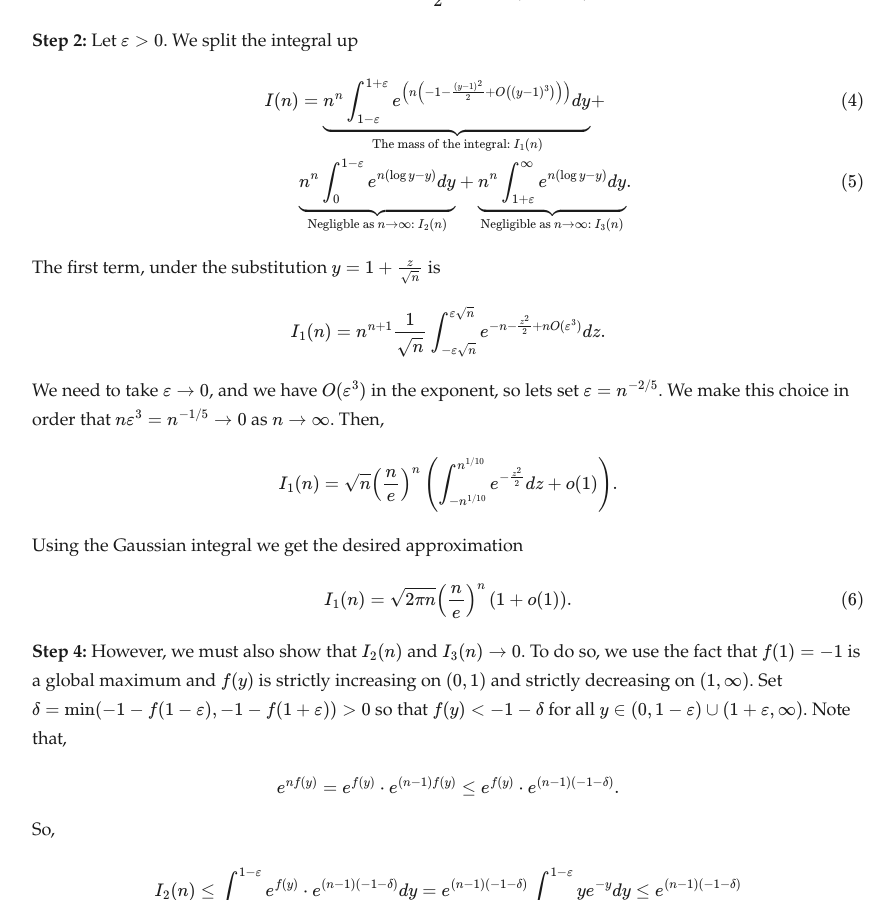
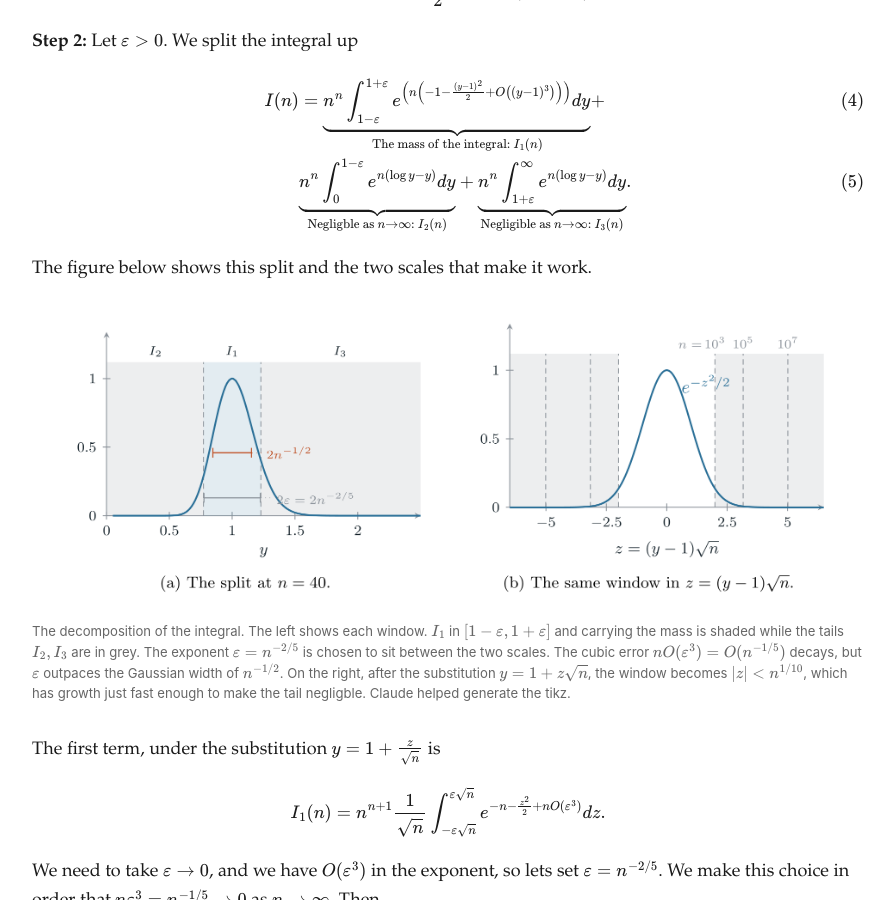
Before and after one commit to oakleafwarrior/oakleafwarrior.github.io, a Jekyll site: the page built from _posts/2026-08-04-steepest-descent-i-laplace-stirling.md, in a window 1280 px wide and 900 px high, scrolled down 2350 px. Shown: the whole window, without its empty margins (192-1086 px from the left). Built offline with Jekyll 4.4.1, drawn with Linux system fonts in a browser that asks for light colours; some of the changed text lies outside the part shown.

Commit message:
editing figure captions

```diff
--- a/_posts/2026-08-04-steepest-descent-i-laplace-stirling.md
+++ b/_posts/2026-08-04-steepest-descent-i-laplace-stirling.md
@@ -68,7 +68,7 @@ The figure below shows this concentration happening.
 
 {% include figure.html
    src="/assets/img/posts/steepest-descent/fig01-laplace-concentration.png"
-   caption="The integrand of $I(n)$ after normalising by its maximum, $e^{\,n(f(y)-f(1))}$ with $f(y)=\log y-y$. As $n$ grows the mass collapses onto the global maximum $y_0=1$ at scale $n^{-1/2}$ with Gaussian profile, $e^{-n(y-1)^2/2}$, from $f(y)=-1-\tfrac{(y-1)^2}{2}+O((y-1)^3)$. We see that the integrand is exponentially small outside of a fixed neighborhood of $y_0$. Claude generated picture."
+   caption="The integrand of $I(n)$ after normalising by its maximum, $e^{\,n(f(y)-f(1))}$ with $f(y)=\log y-y$. As $n$ grows the mass collapses onto the global maximum $y_0=1$ at scale $n^{-1/2}$ with Gaussian profile, $e^{-n(y-1)^2/2}$, from $f(y)=-1-\tfrac{(y-1)^2}{2}+O((y-1)^3)$. We see that the integrand is exponentially small outside of a fixed neighborhood of $y_0$. Claude helped generate the tikz."
    alt="Plot of the normalized Laplace integrand concentrating at y=1 as n grows from 5 to 100, compared against its Gaussian approximation."
    width="85%" %}
 
@@ -114,13 +114,13 @@ $$
 \end{align}
 $$
 
-<!-- The figure below shows this split and the two scales that make it work.
+The figure below shows this split and the two scales that make it work.
 
 {% include figure.html
    src="/assets/img/posts/steepest-descent/fig02-laplace-split.png"
-   caption="The decomposition of the integral. The left shows each window. $I_1$ in $[1-\vep,1+\vep]$ and carrying the mass is shaded while the tails $I_2,I_3$ are in grey. The exponent $\vep=n^{-2/5}$ is chosen to sit between the two scales. The cubic error $nO(\vep^3)=O(n^{-1/5})$ decays, but $\vep$ outpaces the Gaussian width of $n^{-1/2}$. On the right, after the substitution $y=1+z\sqrt{n}$, the window becomes $\vert z \vert<n^{1/10}$, which has growth just fast enough to make the tail negligble. Claude generated picture."
+   caption="The decomposition of the integral. The left shows each window. $I_1$ in $[1-\vep,1+\vep]$ and carrying the mass is shaded while the tails $I_2,I_3$ are in grey. The exponent $\vep=n^{-2/5}$ is chosen to sit between the two scales. The cubic error $nO(\vep^3)=O(n^{-1/5})$ decays, but $\vep$ outpaces the Gaussian width of $n^{-1/2}$. On the right, after the substitution $y=1+z\sqrt{n}$, the window becomes $\vert z \vert<n^{1/10}$, which has growth just fast enough to make the tail negligble. Claude helped generate the tikz."
    alt="Two panels: the split of the Laplace integral into center and tail regions at n=40, and the same window rescaled to show the Gaussian profile."
-   width="95%" %} -->
+   width="95%" %}
 
 The first term, under the substitution  $y = 1 + \frac{z}{\sqrt{n}}$ is
 
```
Also changed, not shown: _posts/2026-08-06-steepest-descent-ii-local-clt.md (+3 -3 lines).
